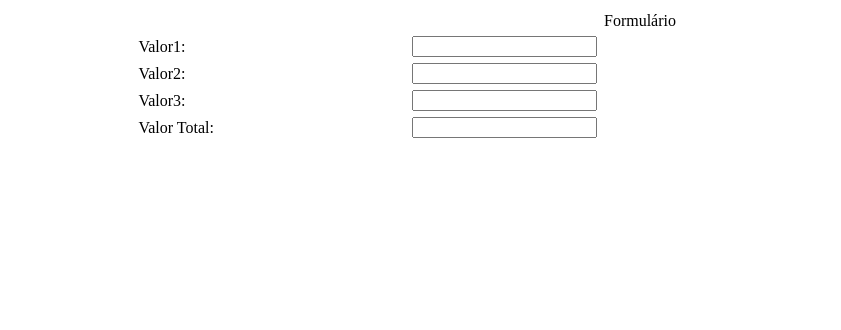
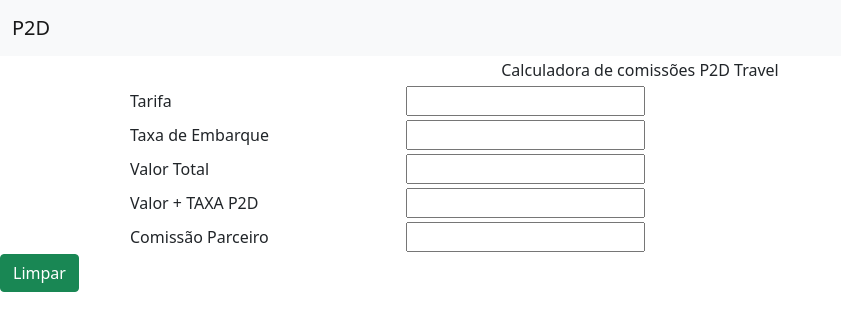
Before and after one commit to eduardobarros13/calc-p2d, a plain HTML site: page index.html in a window 1280 px wide. Shown: the whole page, without its empty margins (0-841 px from the left). Drawn offline with nearby package versions, Linux system fonts and the light colour scheme.

Commit message:
Update index.html

```diff
--- a/index.html
+++ b/index.html
@@ -1,54 +1,81 @@
 <!DOCTYPE html>
 <html>
 <head>
-<title>Untitled Document</title>
-<meta http-equiv="Content-Type" content="text/html; charset=iso-8859-1">
+	<title>Calculadora P2D</title>
+	<meta http-equiv="Content-Type" content="text/html; charset=utf-8">
+	<link href="https://cdn.jsdelivr.net/npm/bootstrap@5.0.0-beta3/dist/css/bootstrap.min.css" rel="stylesheet" integrity="sha384-eOJMYsd53ii+scO/bJGFsiCZc+5NDVN2yr8+0RDqr0Ql0h+rP48ckxlpbzKgwra6" crossorigin="anonymous">
+	<link rel="stylesheet" href="https://cdn.jsdelivr.net/npm/bootstrap-icons@1.4.1/font/bootstrap-icons.css">
 	<script>
 		function calculo()
 		{
 //passando os valores do campo do form para as variaveis
 
-valor1 = parseInt(document.meu_form.valor1.value);
-valor2 = parseInt(document.meu_form.valor2.value);
-valor3 = parseInt(document.meu_form.valor3.value);
+tarifa = parseFloat(document.meu_form.tarifa.value);
+taxaEmbarque = parseFloat(document.meu_form.taxaEmbarque.value);
+soma1step = eval(tarifa + taxaEmbarque); //fazendo a soma
 
-soma = eval(valor1 + valor2 + valor3); //fazendo a soma
+document.meu_form.valor_total.value = soma1step;
+
+
+//fazendo o segundo passo
+
+taxaP2D = (0.10);
+soma2step = (soma1step + (soma1step * taxaP2D));
+document.meu_form.valor_total2.value = soma2step;
+
+//fazendo segundo passo
+
+soma3step = ((soma2step - taxaEmbarque)*0.05);
+document.meu_form.valor_total3.value = soma3step;
+
 
 //no evento do onblur para que nao apareça 'undefined'
 //eu faço a seguinte condição
 //se a soma for diferente de undefined ele mostra no valor total
-if(soma != undefined)
-{
-document.meu_form.valor_total.value = soma;
-}
+
+
+
 }
 </script>
 </head>
 
 <body>
-<form name="meu_form" method="post" action="">
+	<nav class="navbar navbar-light bg-light">
+		<div class="container-fluid">
+			<a class="navbar-brand" href="#">P2D</a>
+		</div>
+	</nav>
+
+
+	<section>
+		<form name="meu_form" method="post" action="" id="form">
 			<table width="80%" border="0" align="center" cellpadding="2" cellspacing="2">
 				<tr>
-<td colspan="2"><div align="center">Formul&aacute;rio</div></td>
+					<td colspan="2"><div align="center">Calculadora de comissões P2D Travel</div></td>
 				</tr>
 				<tr>
-<td width="27%">Valor1:</td>
-<td width="73%"><input name="valor1" type="text" id="valor1"></td>
+					<td width="27%">Tarifa</td>
+					<td width="73%"><input name="tarifa" type="text" id="tarifa"></td>
 				</tr>
 				<tr>
-<td>Valor2:</td>
-<td><input name="valor2" type="text" id="valor2"></td>
+					<td>Taxa de Embarque</td>
+					<td><input name="taxaEmbarque" type="text" id="taxaEmbarque" onBlur="calculo();"></td>
 				</tr>
 				<tr>
-<td>Valor3:</td>
-<td><input name="valor3" type="text" id="valor3" onBlur="calculo();"></td>
+					<td>Valor Total</td>
+					<td><input name="valor_total" onFocus="this.blur()" type="text" id="valor_total"></td>
 				</tr>
 				<tr>
-<td>Valor Total:</td>
-<td><input name="valor_total" onFocus="this.blur()" type="text" id="valor_total"></td>
+					<td>Valor + TAXA P2D</td>
+					<td><input name="valor_total2" onFocus="this.blur()" type="text" id="valor_total2"></td>
+				</tr>
+				<tr>
+					<td>Comissão Parceiro</td>
+					<td><input name="valor_total3" onFocus="this.blur()" type="text" id="valor_total3"></td>
 				</tr>
 			</table>
 		</form>
+		<a type="button" class="btn btn-success" onClick="form.reset();">Limpar</a>
+	</section>
 </body>
 </html>
-</html>
```
Lines whose indentation alone changed are shown as unchanged.
